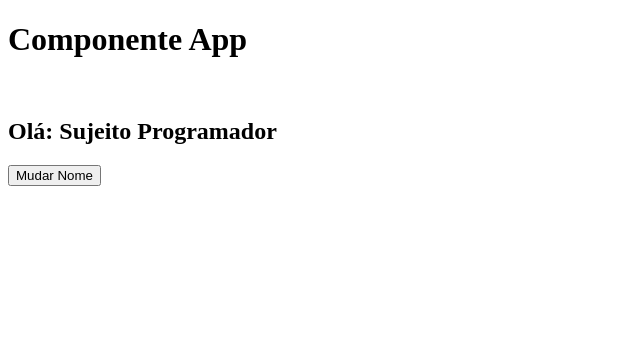
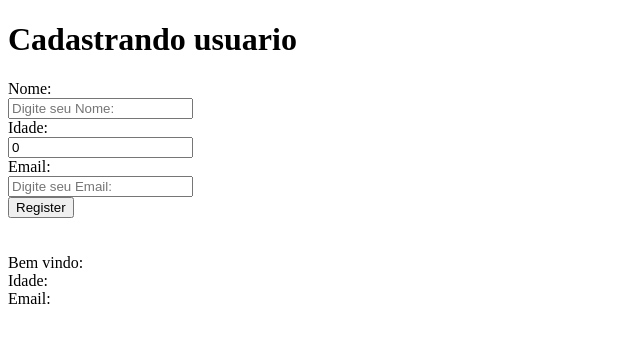
Before and after one commit to BrunoMazzoni2023/ReactJS, a React (Create React App) app: page / in a window 1280 px wide. Shown: the top 342 px of the page, without its empty margins (0-640 px from the left). Built offline with nearby package versions, Linux system fonts and the light colour scheme.

Commit message:
Manipulando formularios

```diff
--- a/src/App.js
+++ b/src/App.js
@@ -4,19 +4,63 @@ import Nome from "./components/Nome";
 
 
 function App() {
-  const [aluno, setAluno] = useState('Sujeito Programador')
+  const [nome, setNome] = useState('');
+  const [email, setEmail] = useState('');
+  const [idade, setIdade] = useState(0);
 
-  function handleChangeName(nome){
-    setAluno(nome);
+  const [user, setUser] = useState({});
+
+  function handleRegister(e){
+    e.preventDefault();
+
+  alert("Registrado com sucesso");
+  setUser({
+
+    nome: nome,
+    idade: idade,
+    email: email,
+  })
   }
+
 
   return (
     <div>
-    <h1>  Componente App </h1><br/>
-   <h2>Olá: {aluno} </h2>
-   <button onClick={ () => handleChangeName('Lucas oliveira') }>
-      Mudar Nome
-   </button>
+      <h1>Cadastrando usuario</h1>
+
+      <form onSubmit={handleRegister}>
+        <label>Nome: </label><br/>
+        <input
+        placeholder="Digite seu Nome:"
+        value={nome}
+        onChange={ (e) => setNome (e.target.value) }
+        /><br/>
+
+        <label>Idade: </label><br/>
+        <input
+        placeholder="Digite sua Idade:"
+        value={idade}
+        onChange={ (e) => setIdade (e.target.value) }
+        /><br/>
+
+        <label>Email: </label><br/>
+        <input
+        placeholder="Digite seu Email:"
+        value={email}
+        onChange={ (e) => setEmail (e.target.value) }
+        /><br/>
+
+
+      <button type="submit">Register</button>
+    </form>
+    <br/> <br/>
+
+    <div>
+      <span>Bem vindo:  {user.nome}</span><br/>
+      <span>Idade: {user.idade}</span><br/>
+      <span>Email:  {user.email}</span><br/>
+    </div>
+
+
 
     </div>
   );
```
